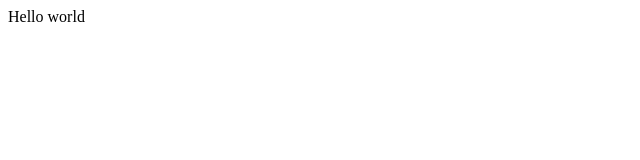
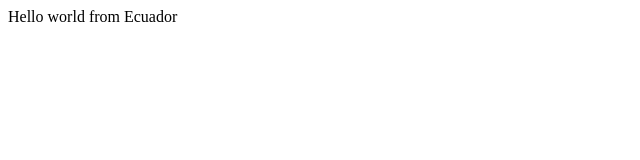
Before and after one commit to jeanpcot/portfolio, a plain HTML site: page index.html in a window 1280 px wide. Shown: the whole page, without its empty margins (0-640 px from the left). Drawn offline with Linux system fonts and the light colour scheme.

Commit message:
Update index.html

```diff
--- a/index.html
+++ b/index.html
@@ -6,6 +6,6 @@
     <title>Test</title>
 </head>
 <body>
-    Hello world
+    Hello world from Ecuador
 </body>
 </html>
```
